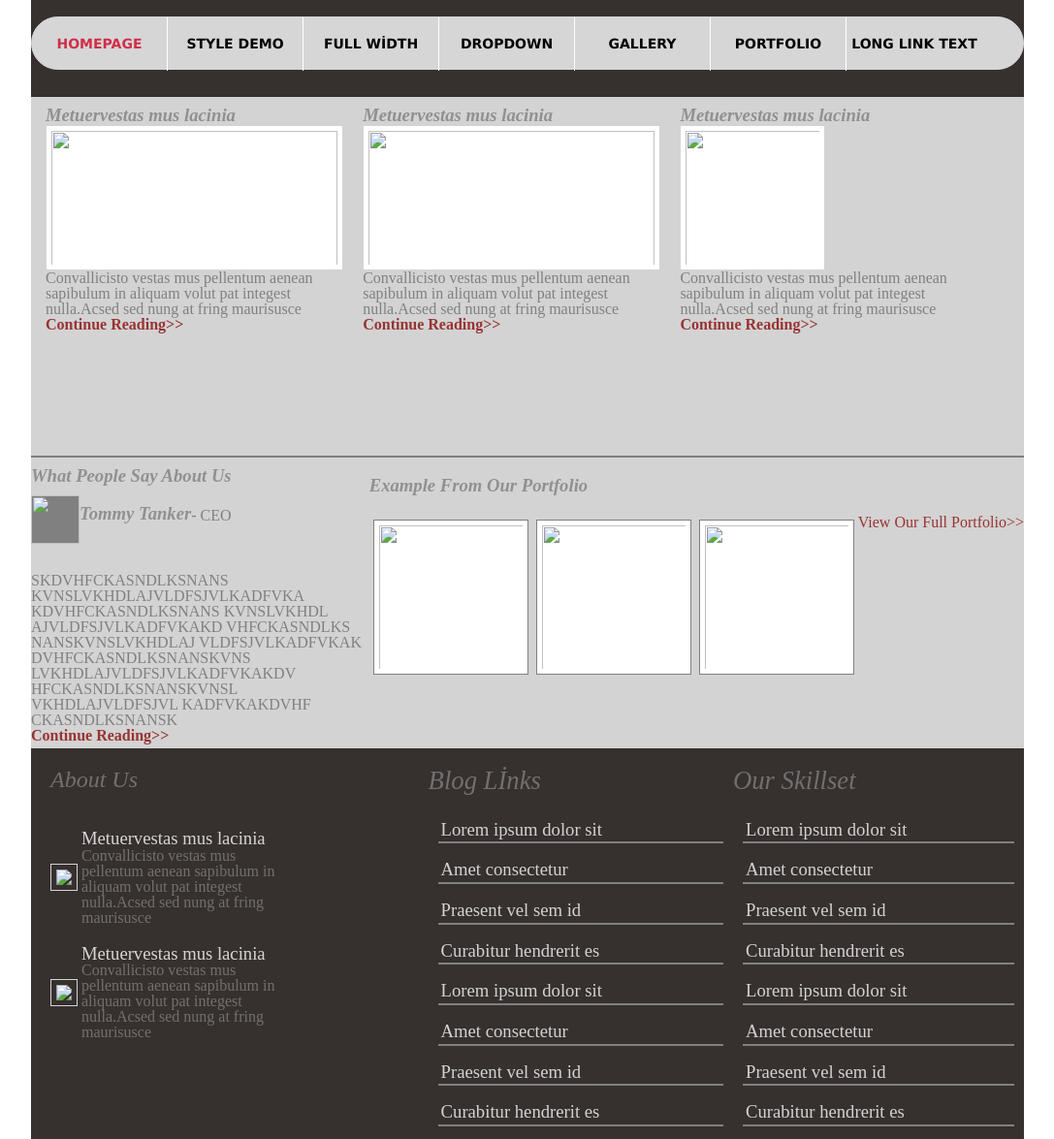
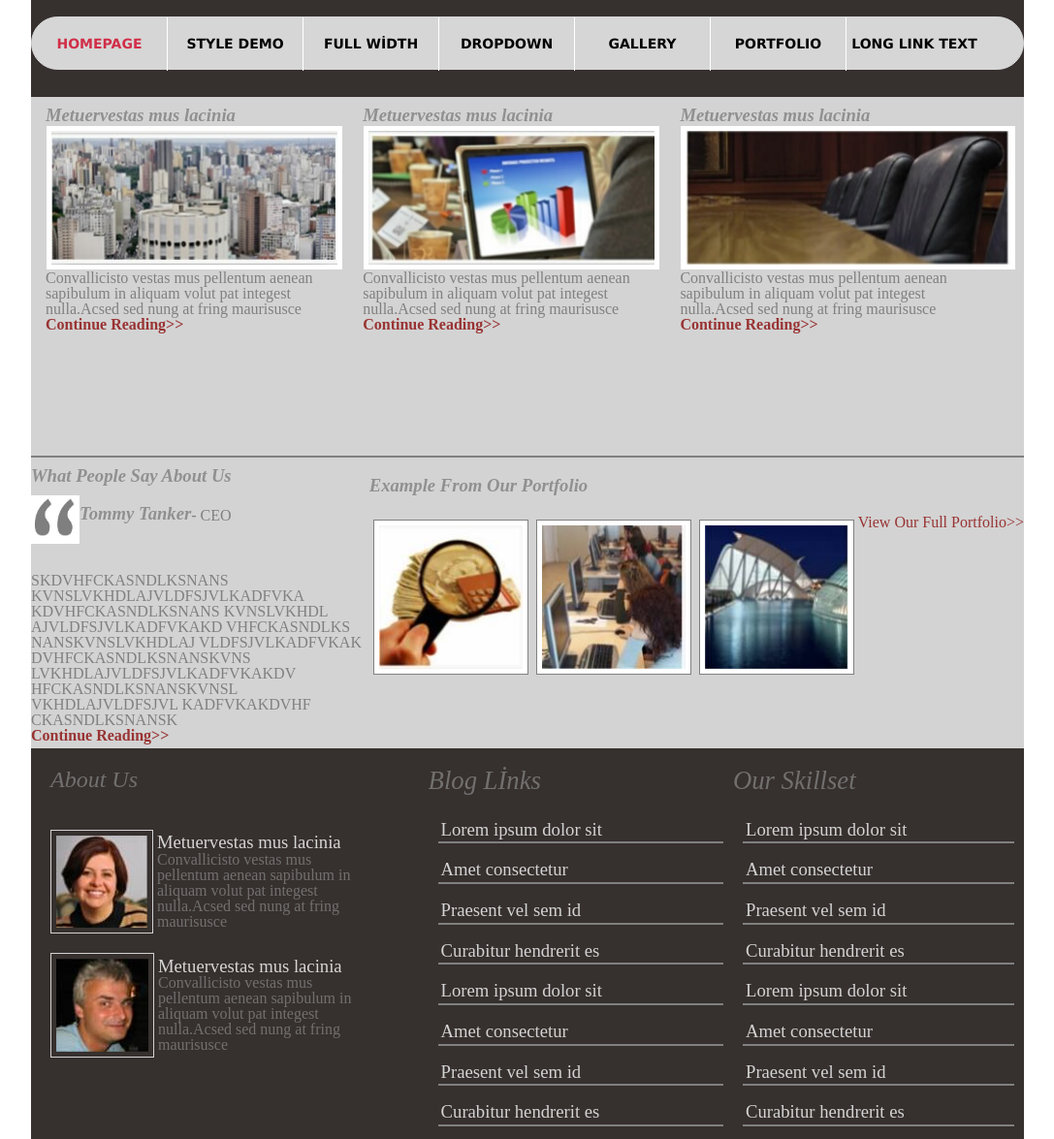
Before and after one commit to betulyrgnc/crownest-intern, a plain HTML site: page html-css-example2/index.html in a window 1280 px wide. Shown: the part 400-1575 px from the top of the page at 97% size, without its empty margins (96-1183 px from the left). Drawn offline with Linux system fonts and the light colour scheme; files that its build step writes are made by us from their sources; files whose address does not match are found by name.

Commit message:
resim yolları düzeltildi

```diff
--- a/html-css-example2/index.html
+++ b/html-css-example2/index.html
@@ -1,7 +1,7 @@
 <html>
 <head>
-<link rel="stylesheet" type="text/css" href="style.css">
-<link rel="stylesheet" type="text/css" href="reset.css">
+<link rel="stylesheet" type="text/css" href="static/css/style.css">
+<link rel="stylesheet" type="text/css" href="static/css/reset.css">
 </head>
 <body>
   <div class="container">
@@ -27,7 +27,7 @@
             </div>
       </div>
           <div class="picture clearfix">
-  			    <img src="bayrak.jpg">
+  			    <img src="static/img/bayrak.jpg">
   				</div>
 	          <div class="menu">
             <ul>
@@ -45,7 +45,7 @@
   <div class="content_1">
     <div class="box_one">
          <h1>Metuervestas mus lacinia</h1>
-         <img src="ilk.jpeg">
+         <img src="static/img/ilk.jpeg">
          <p>Convallicisto vestas mus pellentum aenean sapibulum in aliquam volut pat integest nulla.Acsed sed nung at fring maurisusce</p>
          <a href="#" class="link">Continue Reading>> </a>
     </div>
@@ -53,14 +53,14 @@
 
     <div class="box_two">
          <h1>Metuervestas mus lacinia</h1>
-         <img src="orta.jpeg">
+         <img src="static/img/orta.jpeg">
          <p>Convallicisto vestas mus pellentum aenean sapibulum in aliquam volut pat integest nulla.Acsed sed nung at fring maurisusce</p>
          <a href="#" class="link">Continue Reading>> </a>
     </div>
 
     <div class="box_th">
         <h1>Metuervestas mus lacinia</h1>
-        <img src="son.jpeg">
+        <img src="static/img/son.jpeg">
         <p>Convallicisto vestas mus pellentum aenean sapibulum in aliquam volut pat integest nulla.Acsed sed nung at fring maurisusce</p>
         <a href="#" class="link">Continue Reading>> </a>
     </div>
@@ -71,7 +71,7 @@
   <div class="cont_left">
     <h1>What People Say About Us</h1>
   <div class="in_section">
-     <img src="images.jpg">
+     <img src="static/img/images.jpg">
      <h1>Tommy Tanker</h1> <h2> - CEO</h2>
   </div>
       <p>SKDVHFCKASNDLKSNANS KVNSLVKHDLAJVLDFSJVLKADFVKA KDVHFCKASNDLKSNANS KVNSLVKHDL AJVLDFSJVLKADFVKAKD VHFCKASNDLKS NANSKVNSLVKHDLAJ VLDFSJVLKADFVKAK DVHFCKASNDLKSNANSKVNS LVKHDLAJVLDFSJVLKADFVKAKDV HFCKASNDLKSNANSKVNSL VKHDLAJVLDFSJVL KADFVKAKDVHF CKASNDLKSNANSK </p>
@@ -80,9 +80,9 @@
   <div class="cont_right clearfix">
   <h1>Example From Our Portfolio</h1>
   <div class="images">
-    <img src="buyutec.jpg">
-    <img src="hh.jpg">
-    <img src="tt.jpg">
+    <img src="static/img/buyutec.jpg">
+    <img src="static/img/hh.jpg">
+    <img src="static/img/tt.jpg">
     <a href="#" class="lnks">View Our Full Portfolio>> </a>
   </div>
 
@@ -97,7 +97,7 @@
 
   <div class="topdiv">
   <div class="leftdiv">
-  <img src="r.jpg">
+  <img src="static/img/r.jpg">
   </div>
   <div class="rightdiv">
   <h2>Metuervestas mus lacinia</h2>
@@ -107,7 +107,7 @@
 
   <div class="bottomdiv">
   <div class="leftdiv">
-  <img src="s.jpg">
+  <img src="static/img/s.jpg">
   </div>
   <div class="rightdiv">
   <h2>Metuervestas mus lacinia</h2>
```
